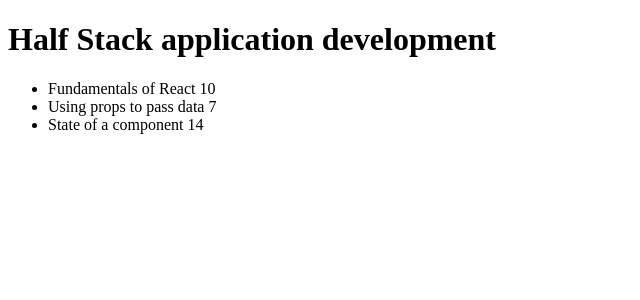
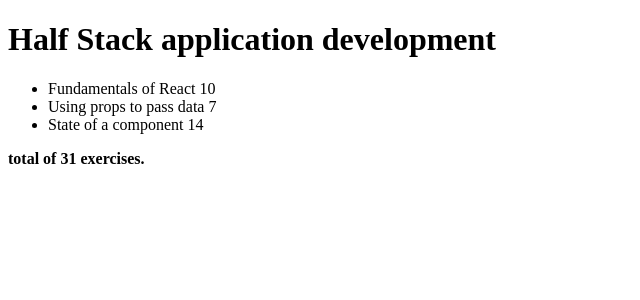
Before and after one commit to EnkiEnki77/fo-part1, a React (Create React App) app: page / in a window 1280 px wide. Shown: the top 300 px of the page, without its empty margins (0-640 px from the left). Built offline with nearby package versions, Linux system fonts and the light colour scheme.

Commit message:
part 2 exercise 2

```diff
--- a/src/components/Course.js
+++ b/src/components/Course.js
@@ -10,6 +10,7 @@
                 return <li key={c.id}>{c.name} {c.exercises}</li>
             })}
         </ul>
+        <p><b>total of {course.parts.map(p => p.exercises).reduce((a, b) => a + b)} exercises.</b></p>
     </>
   )
 }
```
